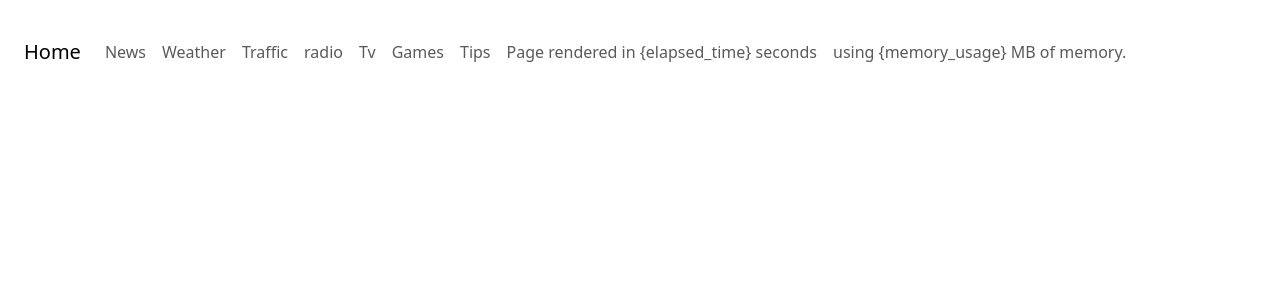
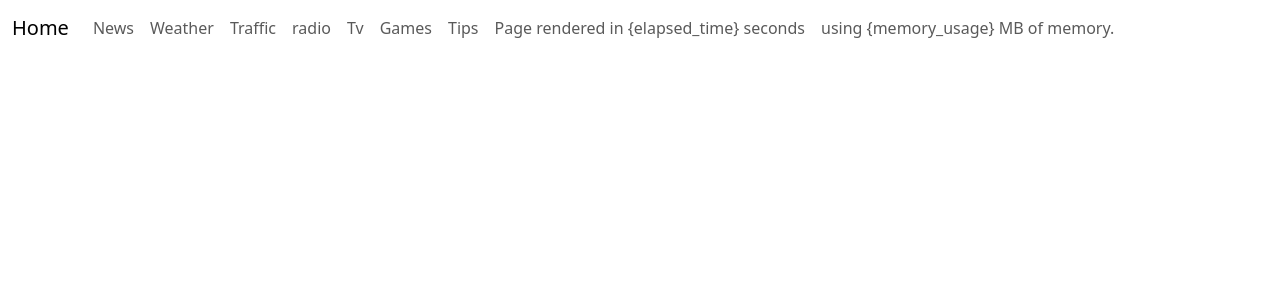
Before and after one commit to Aerys-Aeksio/StartPage, a CodeIgniter 4 app: the page made by app/Views/Index_Template.php in a window 1280 px wide. Shown: the top 300 px of the page. Run offline with PHP 8.4 and a stand-in for CodeIgniter, Linux system fonts and the light colour scheme; the template is opened without the code that fills it, so the values that code supplies are empty; some libraries are stand-ins or nearby versions.

Commit message:
make site full-width

```diff
--- a/app/Views/Index_Template.php
+++ b/app/Views/Index_Template.php
@@ -41,8 +41,7 @@ $login_link     = (!empty($settings['show_login_link']) === '1') ? TRUE : FALSE;
 ?>
 
 <?=$body_color?>
-<div class="container-fluid">
-  <div class="h-20">&nbsp;</div>
+<div class="container-fluid px-0">
   <header>
     <nav class="navbar navbar-expand-lg<?=$nav_bg_color?>">
       <div class="container-fluid">
@@ -114,7 +113,7 @@ if($logged_in == TRUE)
 }
 ?>
 
-  <div class="row">
+  <div class="row mx-0">
     <div class="col">&nbsp;</div>
 
 <?php
```
